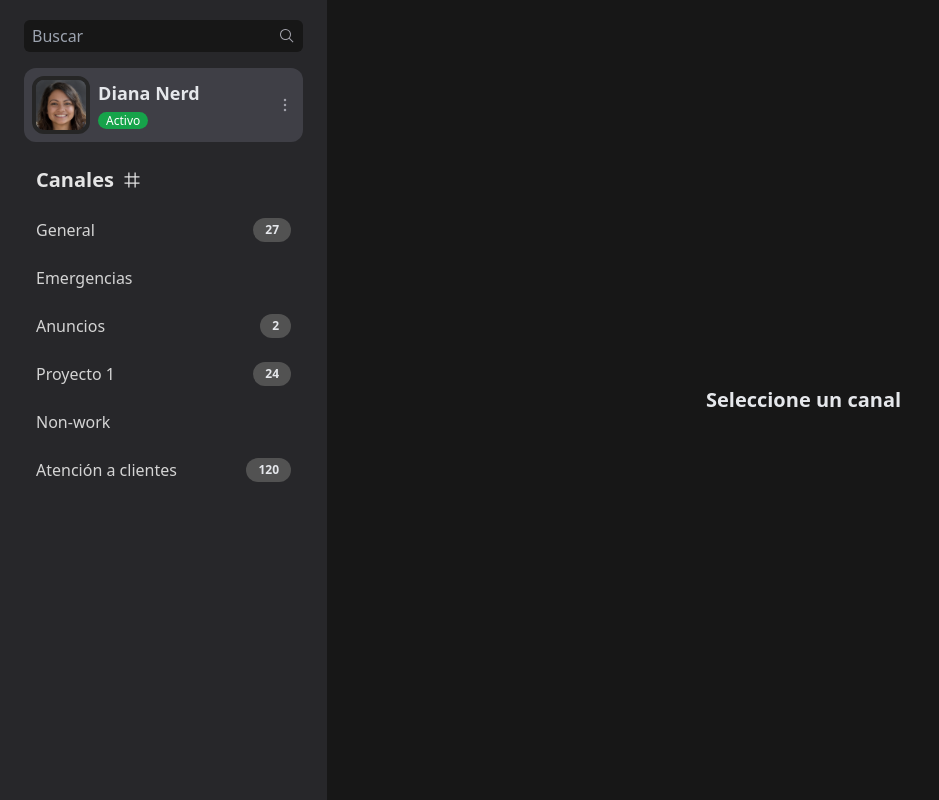
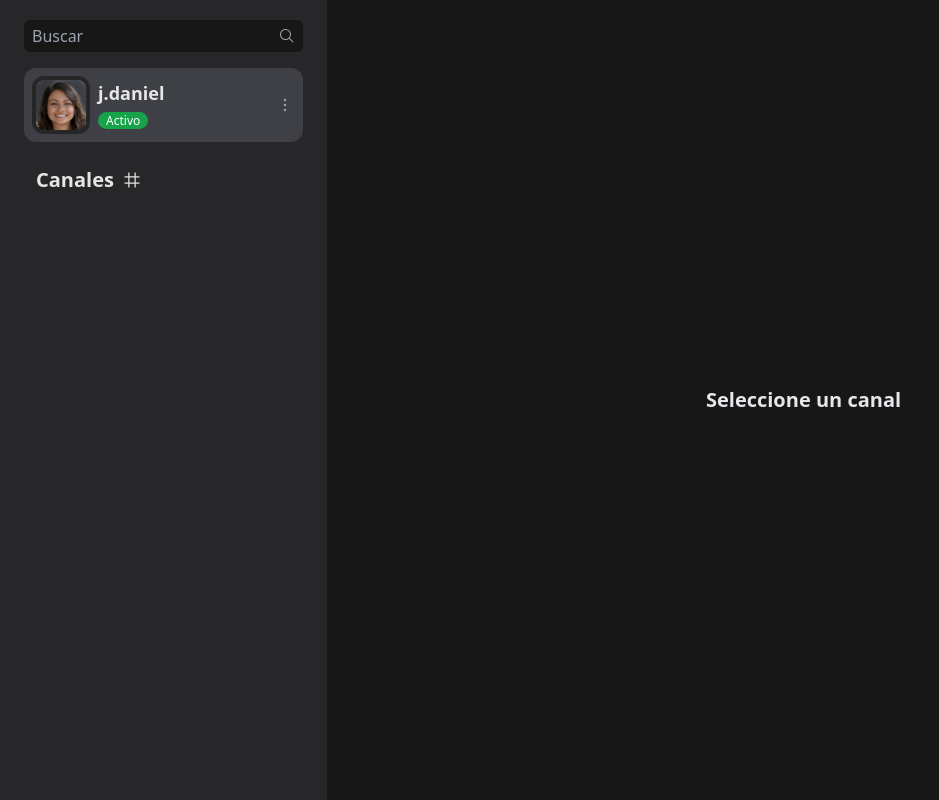
Before and after one commit to JDanielStart/vue-pinia, a Vue app: page / in a window 1280 px wide. Shown: the whole page, without its empty margins (0-939 px from the left). Built offline with nearby package versions, Linux system fonts and the light colour scheme.

Commit message:
The defineStore and the states, preparing datas

```diff
--- /dev/null
+++ b/src/stores/profile.js
@@ -0,0 +1,10 @@
+import { defineStore } from "pinia"
+
+export default defineStore('profile', {
+    state: () => ({
+        id: 1,
+        username: 'j.daniel',
+        avatar: '/avatars/avatar.jpg',
+        status: 'active'
+    })
+})
--- a/src/views/HomeView.vue
+++ b/src/views/HomeView.vue
@@ -3,22 +3,12 @@ import { RouterView, RouterLink } from 'vue-router'
 import InputSearch from '@/components/InputSearch.vue'
 import ProfileCard from '@/components/ProfileCard.vue'
 import ChatItem from '@/components/ChatItem.vue'
-import { ref, reactive } from 'vue'
+import { ref } from 'vue'
+import useProfileStore from '../stores/profile.js'
+
+const profileStore = useProfileStore()
 
 const search = ref('')
-const profile = reactive({
-  username: 'Diana Nerd',
-  status: 'active',
-  avatar: '/avatars/avatar.jpg'
-})
-const channels = reactive([
-  { id: 1, name: 'General', messages: 27 },
-  { id: 2, name: 'Emergencias', messages: null },
-  { id: 3, name: 'Anuncios', messages: 2 },
-  { id: 4, name: 'Proyecto 1', messages: 24 },
-  { id: 5, name: 'Non-work', messages: null },
-  { id: 6, name: 'Atención a clientes', messages: 120 }
-])
 </script>
 
 <template>
@@ -26,9 +16,9 @@ const channels = reactive([
   <aside>
     <InputSearch v-model="search" />
     <ProfileCard
-      :avatar="profile.avatar"
-      :username="profile.username"
-      :status="profile.status"
+      :avatar="profileStore.avatar"
+      :username="profileStore.username"
+      :status="profileStore.status"
     />
     <RouterLink to="/" class="channels-title">Canales <Icon icon="carbon:hashtag" /></RouterLink>
     <div class="channels">
--- a/src/views/MessagesView.vue
+++ b/src/views/MessagesView.vue
@@ -8,24 +8,6 @@ const route = useRoute()
 const end = ref(null)
 const channelId = ref(null)
 const title = ref('')
-const people = reactive([
-  { id: 1, name: 'Tú', avatar: '/avatars/avatar.jpg' },
-  { id: 2, name: 'Jason', avatar: '/avatars/avatar-02.jpg' },
-  { id: 3, name: 'Janet', avatar: '/avatars/avatar-03.jpg' }
-])
-const messages = reactive([
-  { id: 1, author: 1, message: 'Hola 👀', timestamp: new Date().toLocaleTimeString() },
-  { id: 2, author: 2, message: 'Holaaa!!!', timestamp: new Date().toLocaleTimeString() },
-  { id: 3, author: 3, message: 'Hola a todo el mundo 😊', timestamp: new Date().toLocaleTimeString() },
-  { id: 4, author: 3, message: '¿Cómo están?', timestamp: new Date().toLocaleTimeString() },
-  { id: 5, author: 1, message: 'Todo muy bien :D', timestamp: new Date().toLocaleTimeString() },
-  { id: 6, author: 2, message: 'Si, todo bien.', timestamp: new Date().toLocaleTimeString() },
-  { id: 7, author: 1, message: 'Oigan, les escribo para contarles algo... 😌', timestamp: new Date().toLocaleTimeString() },
-  { id: 8, author: 3, message: 'A vers 👀', timestamp: new Date().toLocaleTimeString() },
-  { id: 9, author: 2, message: 'Ahhhh!!', timestamp: new Date().toLocaleTimeString() },
-  { id: 10, author: 2, message: '¡Cuenta ese chismesito yaaaa!', timestamp: new Date().toLocaleTimeString() },
-  { id: 11, author: 1, message: 'Pues, ¡acabamos de lanzar los nuevos cursos de Vue.js!', timestamp: new Date().toLocaleTimeString() },
-])
 
 const messagesView = computed(() => messages.map((message) => {
   const author = people.find((p) => p.id === message.author)
--- a/src/views/ProfileView.vue
+++ b/src/views/ProfileView.vue
@@ -1,6 +1,6 @@
 <script setup>
-import { ref } from 'vue'
-const username = ref('')
+import useProfileStore from "../stores/profile.js"
+const profileStore = useProfileStore()
 </script>
 
 <template>
@@ -8,7 +8,7 @@ const username = ref('')
     <div class="box">
       <img src="/avatars/avatar.jpg" alt="avatar" />
       <label for="username">Nombre de usuario</label>
-      <input type="text" placeholder="Jane Smith" v-model="username" />
+      <input type="text" placeholder="Jane Smith" v-model="profileStore.username" />
       <button @click="$router.push('/')">Acceder</button>
     </div>
   </div>
```
Also changed, not shown: src/stores/channels.js (added, +14 -0 lines), src/stores/contacts.js (added, +10 -0 lines), src/stores/messages.js (added, +19 -0 lines).
